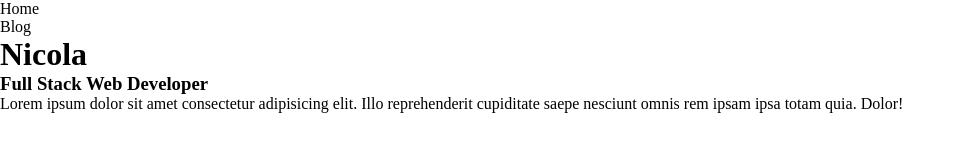
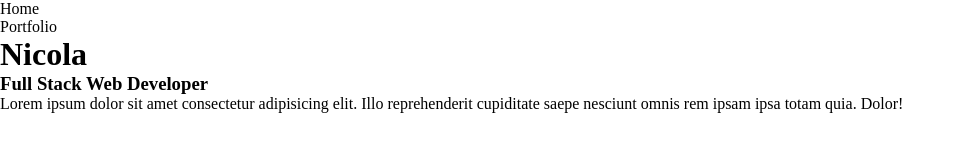
Before and after one commit to w3bd3v3lop3rNico/vite-boolfolio, a Vue app: page / in a window 1280 px wide. Shown: the top 160 px of the page, without its empty margins (0-965 px from the left). Built offline with nearby package versions, Linux system fonts and the light colour scheme.

Commit message:
Change title and path in portfolio

```diff
--- a/src/components/AppHeader.vue
+++ b/src/components/AppHeader.vue
@@ -13,7 +13,7 @@ import { router } from '../router';
                 </li>
                 <li>
                     <router-link :to="{ name: 'projects.index' }">
-                        Blog
+                        Portfolio
                     </router-link>
                 </li>
             </ul>
--- a/src/router.js
+++ b/src/router.js
@@ -12,7 +12,7 @@ const router = createRouter({
             component: Homepage,
         },
         {
-			path: '/blog',
+			path: '/portfolio',
 			name: 'projects.index',
 			component: ProjectIndex,
 		},
```
